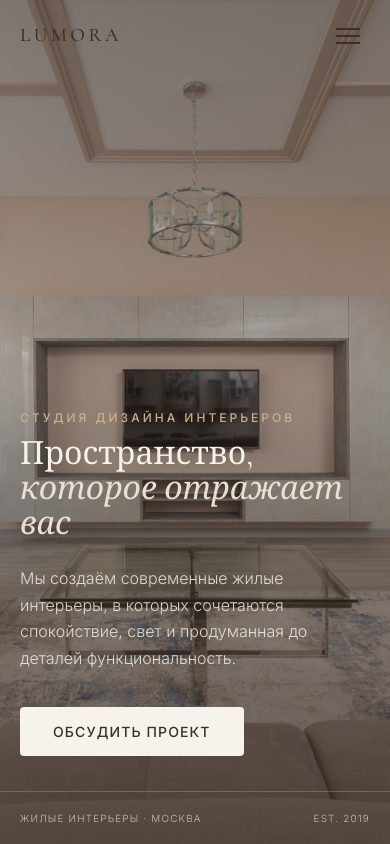
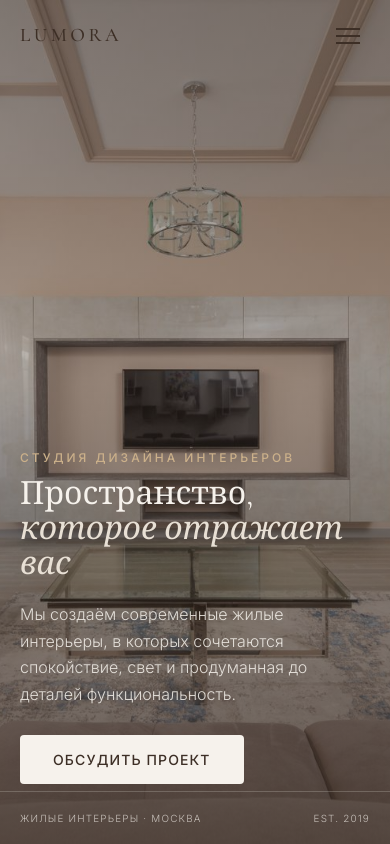
Before and after one commit to EgorProjects/lumora-interior, a plain HTML site: page index.html in a window 390 px wide. Shown: the top 844 px of the page. Drawn offline with nearby package versions, Linux system fonts and the light colour scheme.

Commit message:
fix: сокращены отступы/пустота, центрирован блок статистики

```diff
--- a/css/base.css
+++ b/css/base.css
@@ -30,10 +30,10 @@
   /* --- Отступы (компактные: минимализм) --- */
   --spacing-xs:   0.5rem;
   --spacing-sm:   1rem;
-  --spacing-md:   1.5rem;
-  --spacing-lg:   2.25rem;
-  --spacing-xl:   3rem;
-  --section-pad:  clamp(3rem, 7vw, 5rem);
+  --spacing-md:   1.25rem;
+  --spacing-lg:   1.75rem;
+  --spacing-xl:   2.25rem;
+  --section-pad:  clamp(2rem, 5vw, 3.25rem);
 
   /* --- Layout --- */
   --container-max: 1200px;
--- a/css/layout.css
+++ b/css/layout.css
@@ -19,7 +19,7 @@
 /* Шапка секции (заголовок + подпись) — компактная */
 .section__header {
   max-width: 640px;
-  margin-bottom: clamp(1.5rem, 4vw, 2.5rem);
+  margin-bottom: clamp(1rem, 3vw, 1.75rem);
 }
 
 .section__title {
--- a/css/sections.css
+++ b/css/sections.css
@@ -21,9 +21,9 @@
 .hero__content {
   position: relative;
   z-index: 2;
-  padding-block: var(--spacing-xl);
+  padding-block: var(--spacing-lg);
   /* Нижний запас под meta-строку hero */
-  padding-bottom: calc(var(--spacing-xl) + 2.5rem);
+  padding-bottom: calc(var(--spacing-lg) + 2rem);
   color: var(--color-cream);
   max-width: 900px;
   margin-inline: auto;
@@ -164,8 +164,8 @@
   display: grid;
   grid-template-columns: repeat(2, minmax(0, 1fr));
   gap: var(--spacing-md);
-  margin-top: var(--spacing-xl);
-  padding-top: var(--spacing-lg);
+  margin-top: var(--spacing-md);
+  padding-top: var(--spacing-md);
   border-top: 1px solid rgba(61, 47, 38, 0.12);   /* тонкий хайрлайн */
 }
 
--- a/index.html
+++ b/index.html
@@ -125,6 +125,7 @@
       </div>
 
       <!-- Статистика студии: заполняет пространство под гридом -->
+      <div class="container">
         <ul class="about__stats reveal">
           <li class="about__stat">
             <span class="about__stat-value">7 лет</span>
@@ -143,6 +144,7 @@
             <span class="about__stat-label">клиентов по рекомендации</span>
           </li>
         </ul>
+      </div>
     </section>
 
     <!-- ===================== SERVICES ===================== -->
```
Lines whose indentation alone changed are shown as unchanged.
